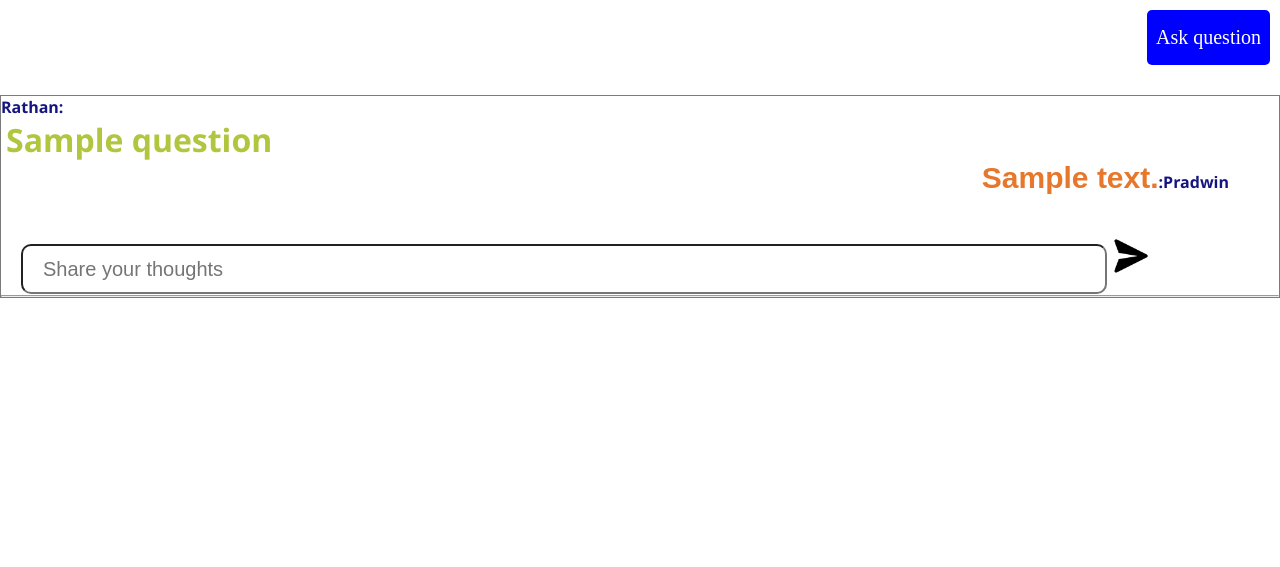
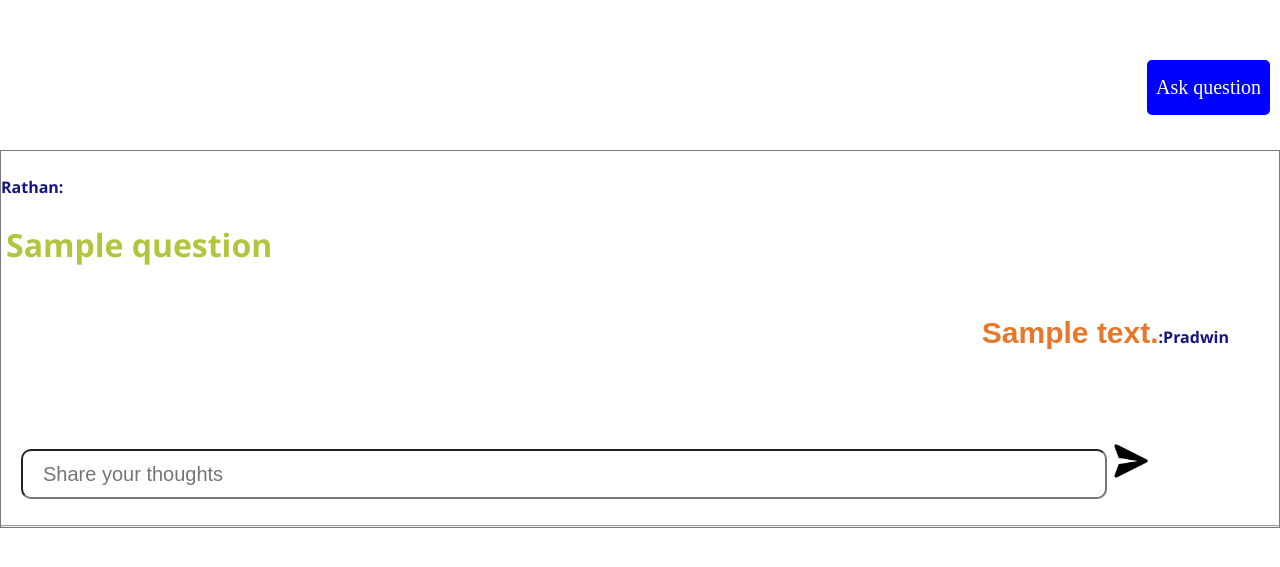
Before and after one commit to Rathan-r-nayak/farmassistant, a Django app: page /discuss/ in a window 1280 px wide. Shown: the top 567 px of the page. Run offline with Django 4.2, Linux system fonts and the light colour scheme; tables that the repository leaves empty hold one stand-in row (values such as "Sample post").

Commit message:
adding some css to give design

```diff
--- a/discussapp/templates/discussapp/discussion.html
+++ b/discussapp/templates/discussapp/discussion.html
@@ -95,7 +95,13 @@
 .button{
     margin-top: 10px;
 }
-.image{
+/* .image{
+    margin: 0;
+    margin-top: 25px;
+    padding: 0;
+    box-sizing: border-box;
+} */
+* {
     margin: 0;
     margin-top: 25px;
     padding: 0;
```
